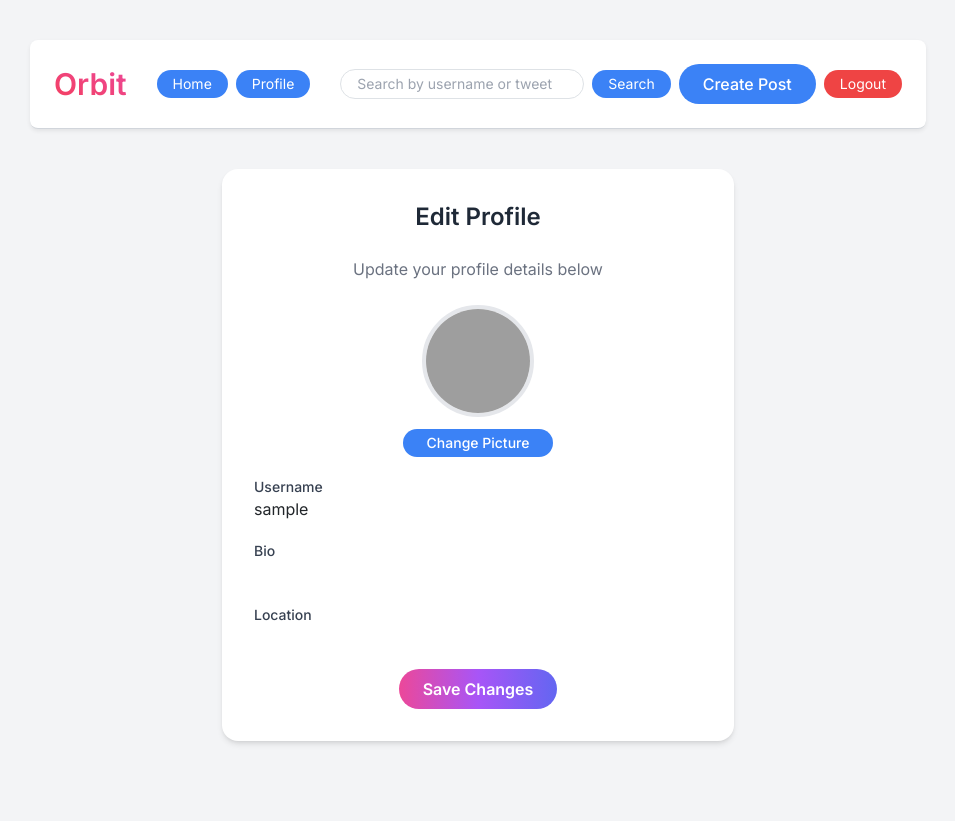
After one commit to kacheri-thahir/orbit-app, a Django app: page /tweetapp/edit_profile/ in a window 1280 px wide. The commit adds this page. Shown: the whole page, without its empty margins (162-1117 px from the left). Run offline with Django 5.2, Linux system fonts and the light colour scheme; the visitor is signed in with stand-in values (Sample User, id 1); data comes from the database, SQL or seed files in the repository; some libraries are stand-ins or nearby versions; grey boxes are pictures that could not be loaded.

Commit message:
Second commit

```diff
--- a/twitterproject/tweetapp/forms.py
+++ b/twitterproject/tweetapp/forms.py
@@ -1,5 +1,5 @@
 from django import forms
-from .models import Tweet,comment
+from .models import Tweet,comment,Profile
 from django.contrib.auth.forms import UserCreationForm
 from django.contrib.auth.models import User
 
@@ -29,3 +29,16 @@ class CommentForm(forms.ModelForm):
 
             })
         }
+
+class ProfileForm(forms.ModelForm):
+    class Meta:
+        model=Profile
+        fields=['profile_pic','bio','location']
+
+
+        def __init__(self, *args, **kwargs):
+            super(ProfileForm, self).__init__(*args, **kwargs)
+            for field_name, field in self.fields.items():
+                field.widget.attrs.update({
+                    'class': 'w-full mt-1 px-3 py-2 border border-gray-300 rounded-lg focus:outline-none focus:ring-2 focus:ring-pink-500'
+                })
--- /dev/null
+++ b/twitterproject/tweetapp/templates/edit_profile.html
@@ -0,0 +1,74 @@
+{% extends "layout.html" %}
+{% load static %}
+
+{% block title %}Edit Profile{% endblock %}
+
+{% block content %}
+<main class="w-full max-w-lg mx-auto mt-10 bg-white shadow-md rounded-2xl p-8 space-y-6">
+    <!-- Header -->
+    <h2 class="text-2xl font-bold text-gray-800 text-center">Edit Profile</h2>
+    <p class="text-gray-500 text-center">Update your profile details below</p>
+
+    <!-- Form -->
+    <form method="POST" enctype="multipart/form-data" class="space-y-5">
+        {% csrf_token %}
+
+        <!-- Profile picture preview -->
+        <div class="flex flex-col items-center space-y-3">
+            <img id="profilePreview"
+                 src="{% if user.profile.profile_pic %}
+                 {{ user.profile.profile_pic.url }}
+                  {% else %}
+                  {% static 'profile_pics/default.jpeg' %}
+                  {% endif %}"
+                 alt="{{ user.username }} profile picture"
+                 class="w-28 h-28 rounded-full object-cover border-4 border-gradient-to-tr from-pink-500 via-purple-500 to-indigo-500">
+
+            <!-- Hidden file input -->
+            <input type="file" id="id_profile_pic" name="profile_pic" accept="image/*" class="hidden">
+            <label for="id_profile_pic" class="cursor-pointer bg-blue-500 hover:bg-blue-600 text-white px-4 py-1 rounded-full text-sm font-medium">
+                Change Picture
+            </label>
+        </div>
+
+        <!-- Username -->
+        <div>
+            <label class="block text-sm font-medium text-gray-700">Username</label>
+            {% comment %} {{ form.username }} {% endcomment %}
+            <input type="text" value="{{ user.username }}">
+        </div>
+
+        <!-- Bio -->
+        <div>
+            <label class="block text-sm font-medium text-gray-700">Bio</label>
+            {{ form.bio }}
+        </div>
+
+        <!-- Location -->
+        <div>
+            <label class="block text-sm font-medium text-gray-700">Location</label>
+            {{ form.location }}
+        </div>
+
+        <!-- Submit button -->
+        <div class="text-center">
+            <button type="submit"
+                    class="bg-gradient-to-r from-pink-500 via-purple-500 to-indigo-500 text-white px-6 py-2 rounded-full font-semibold hover:opacity-90">
+                Save Changes
+            </button>
+        </div>
+    </form>
+</main>
+
+<!-- Preview Script -->
+<script>
+document.getElementById("id_profile_pic").classList.add("hidden");  // hide default file input
+document.getElementById("id_profile_pic").addEventListener("change", function(event) {
+    let reader = new FileReader();
+    reader.onload = function(e) {
+        document.getElementById("profilePreview").src = e.target.result;
+    };
+    reader.readAsDataURL(event.target.files[0]);
+});
+</script>
+{% endblock %}
--- a/twitterproject/tweetapp/urls.py
+++ b/twitterproject/tweetapp/urls.py
@@ -11,6 +11,7 @@ urlpatterns = [
     path("search/", views.search_bar, name="search_bar"),
     path('like_tweet/<int:pk>/', views.like_tweet,name='like_tweet'),
     path('add_comment/<int:pk>/', views.add_comment,name='add_comment'),
-    path('profile/<str:username>/',views.profile_view,name='profile_view')
+    path('profile/<str:username>/',views.profile_view,name='profile_view'),
+    path('edit_profile/',views.edit_profile,name='edit_profile')
 
 ]
--- a/twitterproject/tweetapp/views.py
+++ b/twitterproject/tweetapp/views.py
@@ -1,6 +1,6 @@
 from django.shortcuts import render
 from .models import Tweet,comment,Profile
-from .forms import TweetForm,UserRegistrationForm,CommentForm
+from .forms import TweetForm,UserRegistrationForm,CommentForm,ProfileForm
 from django.shortcuts import get_object_or_404,redirect
 from django.contrib.auth.decorators import login_required
 from django.contrib.auth import login
@@ -115,5 +115,21 @@ def profile_view(request,username):
     user=get_object_or_404(User,username=username)
     profile, created = Profile.objects.get_or_create(user=user)  # ensures profile exists
     # profile=user.profile                            #user.profile gives us that profile object (with extra fields like bio, picture, etc.).
-    tweets=user.tweet_set.all()                       #user.tweet_set.all() → fetches all tweets written by that user.
+    tweets=user.tweet_set.all().order_by('-created_at')                       #user.tweet_set.all() → fetches all tweets written by that user.
     return render(request,'profile.html',{'profile':profile,'tweets':tweets})
+
+
+
+
+def edit_profile(request):
+    profile = get_object_or_404(Profile, user=request.user)  # get Profile object for logged-in user
+
+    if request.method == 'POST':
+        form = ProfileForm(request.POST, request.FILES, instance=profile)
+        if form.is_valid():
+            form.save()
+            return redirect('profile_view', username=request.user.username)
+    else:
+        form = ProfileForm(instance=profile)
+
+    return render(request, 'edit_profile.html', {'form': form})
--- a/twitterproject/twitterproject/settings.py
+++ b/twitterproject/twitterproject/settings.py
@@ -44,6 +44,8 @@ INSTALLED_APPS = [
     'widget_tweaks',
     'tweetapp.apps.TweetappConfig',
 ]
+
+
 
 
 TAILWIND_APP_NAME = 'theme'
```
Also changed, not shown: twitterproject/tweetapp/templates/profile.html (+27 -17 lines), twitterproject/tweetapp/templates/tweet_comment.html (+8 -2 lines), twitterproject/tweetapp/migrations/0009_alter_profile_bio.py (added), twitterproject/tweetapp/migrations/0010_alter_profile_bio.py (added).
